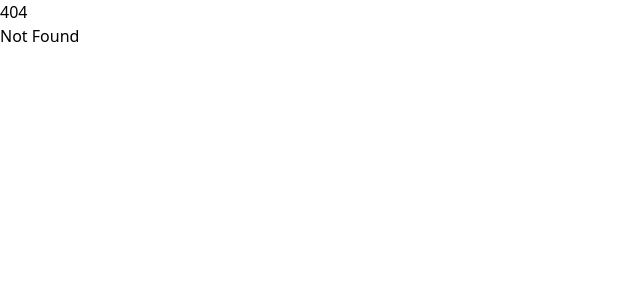
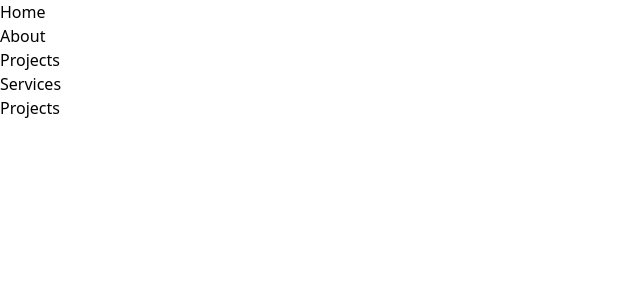
Before and after one commit to DanteDeLordran/LordranHome, a SvelteKit app: page /projects in a window 1280 px wide. Before the commit this address had no page. Shown: the top 300 px of the page, without its empty margins (0-640 px from the left). Built offline with nearby package versions, Linux system fonts and the light colour scheme.

Commit message:
Added new routes

```diff
--- a/src/routes/+layout.svelte
+++ b/src/routes/+layout.svelte
@@ -1,6 +1,21 @@
 <script lang="ts">
-	import '../app.css';
+	import "../app.css";
+	import { routes } from "../utils/routes";
 	let { children } = $props();
 </script>
 
-{@render children()}
+<header>
+	<ul>
+		{#each routes as route}
+			<li>
+				<a href={route.path}>{route.name}</a>
+			</li>
+		{/each}
+	</ul>
+</header>
+
+<main>
+	{@render children()}
+</main>
+
+<footer></footer>
--- a/src/routes/+page.svelte
+++ b/src/routes/+page.svelte
@@ -1,2 +1,6 @@
-<h1>Welcome to SvelteKit</h1>
-<p>Visit <a href="https://svelte.dev/docs/kit">svelte.dev/docs/kit</a> to read the documentation</p>
+<svelte:head>
+    <title>Home</title>
+    <desc>Home page for DanteDeLordran</desc>
+</svelte:head>
+
+<h1>Home</h1>
--- /dev/null
+++ b/src/routes/about/+page.svelte
@@ -0,0 +1,6 @@
+<svelte:head>
+    <title>About</title>
+    <desc>About page for DanteDeLordran</desc>
+</svelte:head>
+
+<h1>About</h1>
--- /dev/null
+++ b/src/routes/projects/+page.svelte
@@ -0,0 +1,6 @@
+<svelte:head>
+    <title>Projects</title>
+    <desc>Projects page for DanteDeLordran</desc>
+</svelte:head>
+
+<h1>Projects</h1>
--- /dev/null
+++ b/src/routes/services/+page.svelte
@@ -0,0 +1,6 @@
+<svelte:head>
+    <title>Services</title>
+    <desc>Services page for DanteDeLordran</desc>
+</svelte:head>
+
+<h1>Services</h1>
--- /dev/null
+++ b/src/utils/routes.ts
@@ -0,0 +1,22 @@
+
+
+export const routes: { path: string, name: string }[] = [
+
+    {
+        name: 'Home',
+        path: '/'
+    },
+    {
+        name: 'About',
+        path: '/about'
+    },
+    {
+        name: 'Projects',
+        path: '/projects'
+    },
+    {
+        name: 'Services',
+        path: '/services'
+    },
+
+]
```
Also changed, not shown: 1 other file (tests, documents, lock files or other folders).
